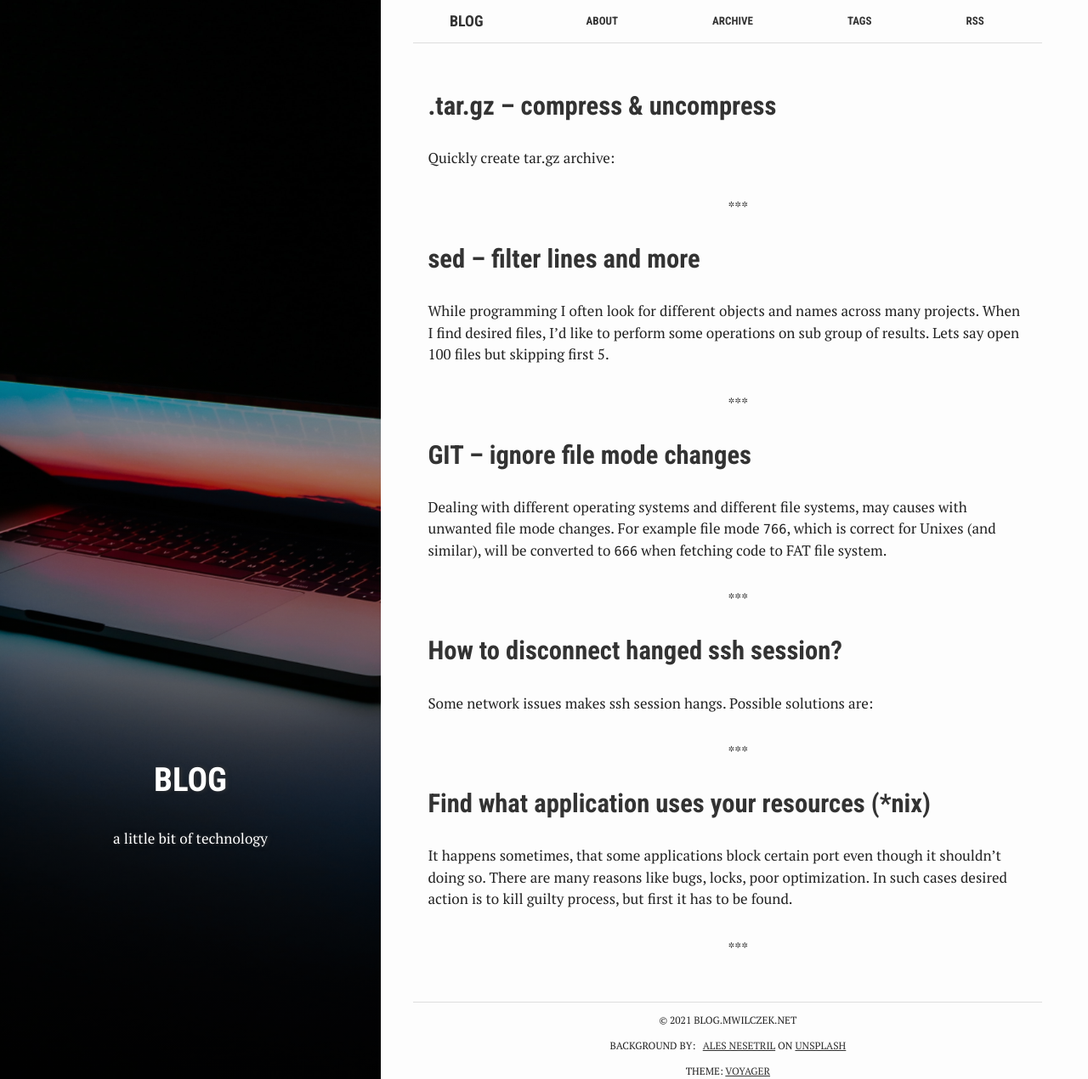
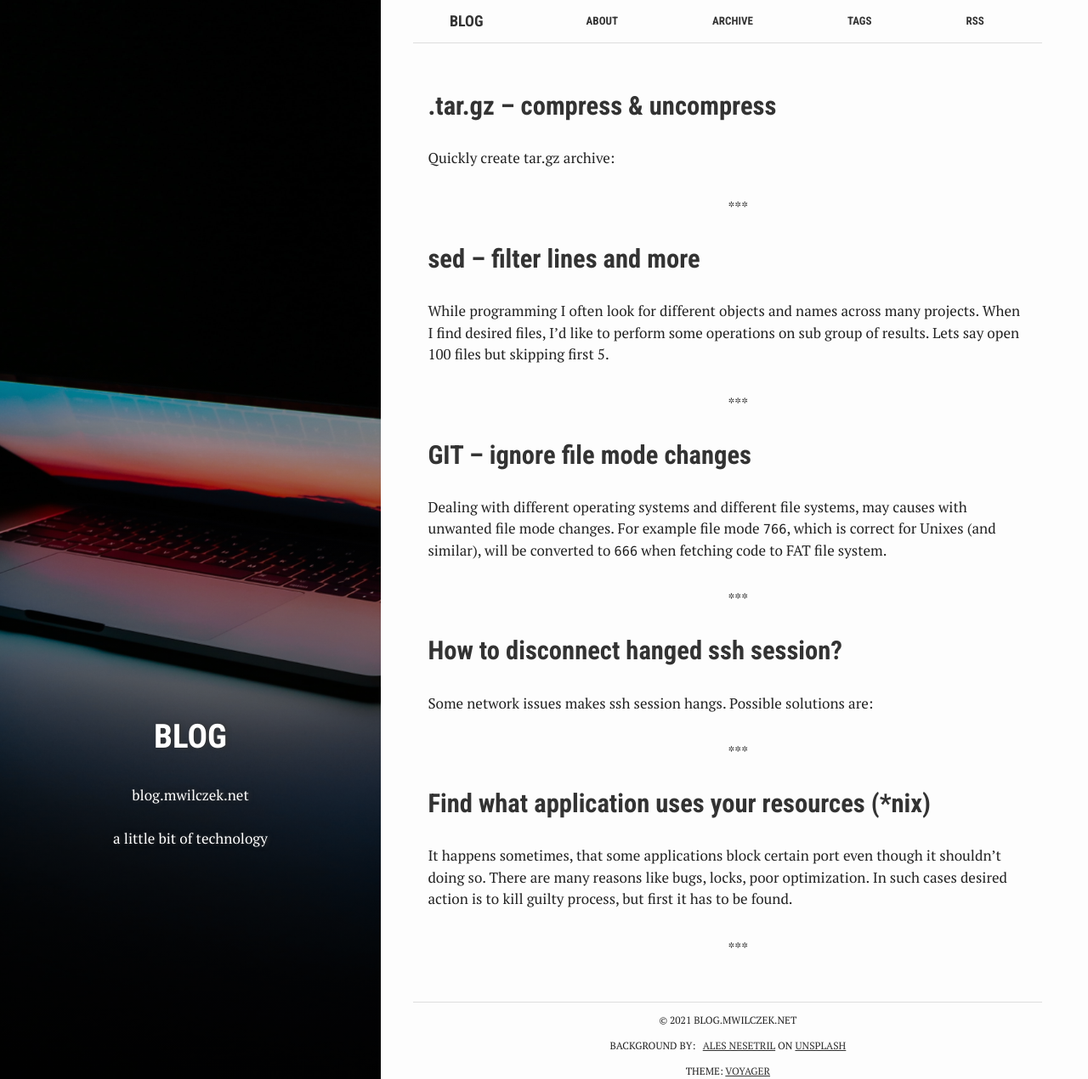
Before and after one commit to mwilczek-net/blog.mwilczek.net, a Jekyll site: the page built from index.html, in a window 1280 px wide and 1270 px high. Shown: the whole window at 85% size. Built offline with Jekyll 4.4.1, drawn with Linux system fonts in a browser that asks for light colours.

Commit message:
blog summary

```diff
--- a/index.html
+++ b/index.html
@@ -4,7 +4,7 @@ bg:            "ales-nesetril-Im7lZjxeLhg-unsplash.jpg"
 layout:        default
 crawlertitle:  "Another blog about computer science and programming"
 title:         "Blog"
-summary:       "a little bit of technology"
+summary:       "blog.mwilczek.net<br><br>a&nbsp;little bit of&nbsp;technology"
 ---
 
 {% for post in site.posts limit: 5 %}
```
